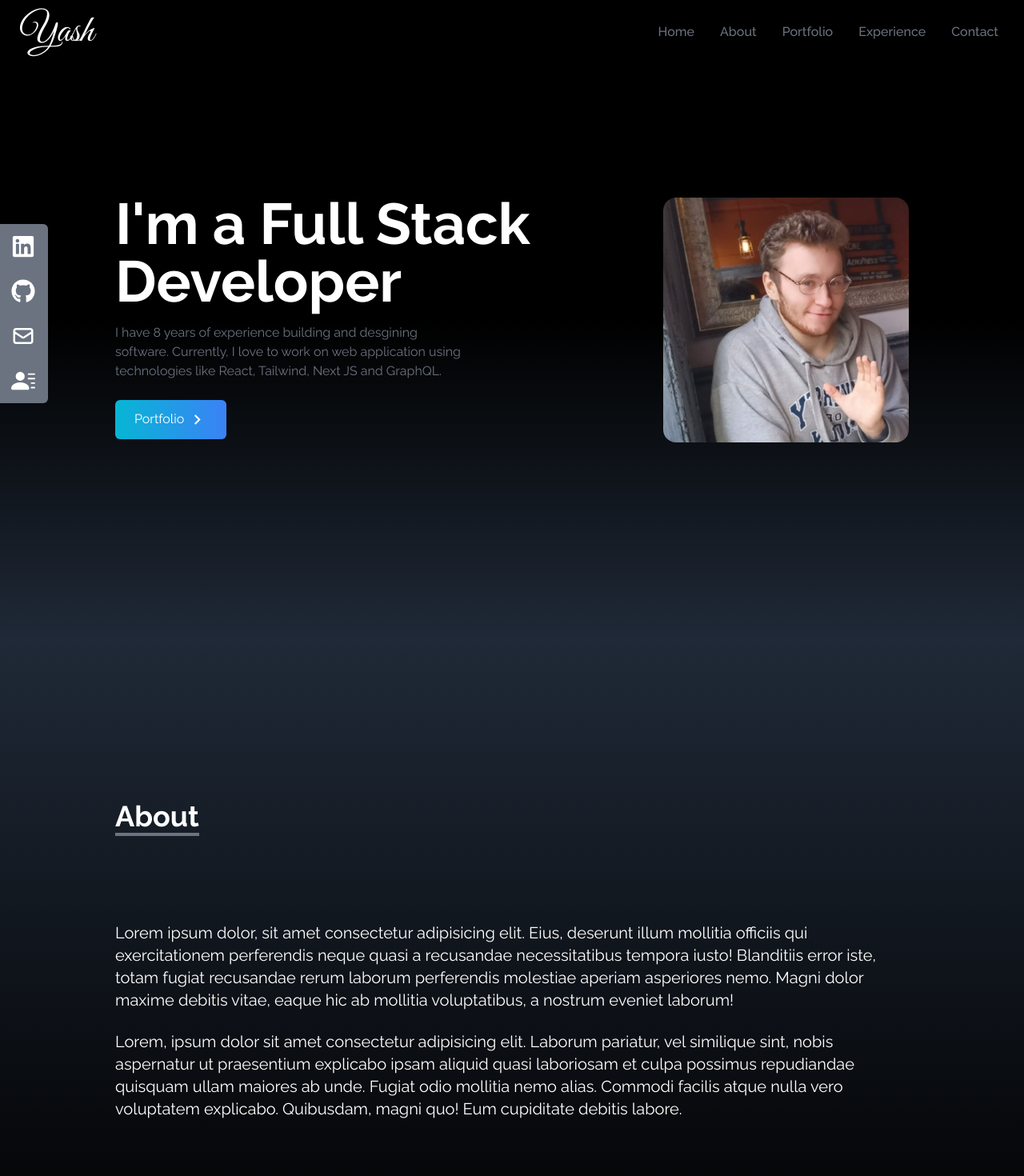
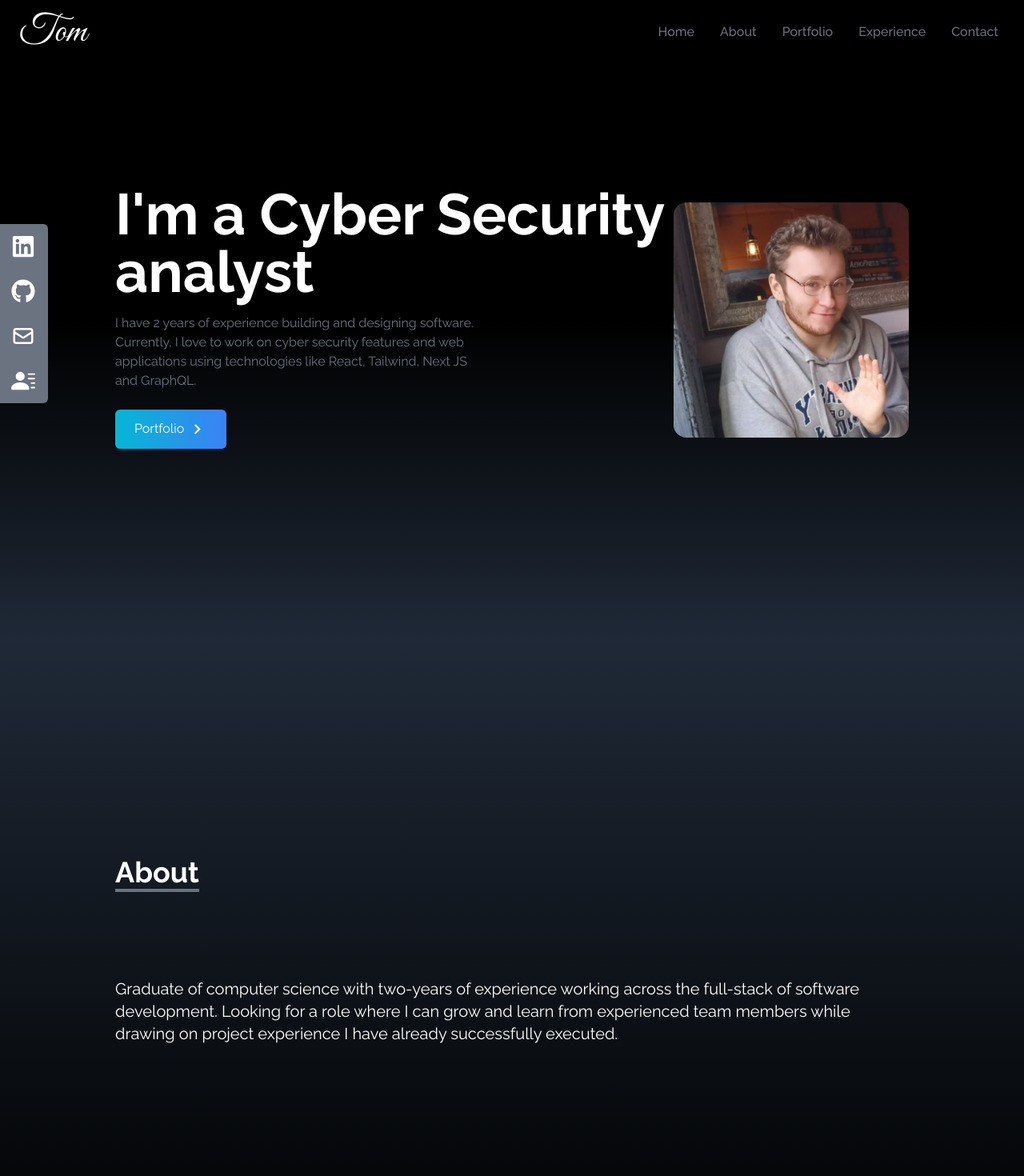
Before and after one commit to Tom-hcastle/portfolio, a React (Create React App) app: page / in a window 1280 px wide. Shown: the top 1470 px of the page at 80% size. Built offline with nearby package versions, Linux system fonts and the light colour scheme.

Commit message:
updating multiple .jsx files

```diff
--- a/src/components/About.jsx
+++ b/src/components/About.jsx
@@ -14,24 +14,12 @@ const About = () => {
         </div>
 
         <p className="text-xl mt-20">
-          Lorem ipsum dolor, sit amet consectetur adipisicing elit. Eius,
-          deserunt illum mollitia officiis qui exercitationem perferendis neque
-          quasi a recusandae necessitatibus tempora iusto! Blanditiis error
-          iste, totam fugiat recusandae rerum laborum perferendis molestiae
-          aperiam asperiores nemo. Magni dolor maxime debitis vitae, eaque hic
-          ab mollitia voluptatibus, a nostrum eveniet laborum!
+        Graduate of computer science with two-years of experience working across the full-stack of
+software development. Looking for a role where I can grow and learn from experienced team
+members while drawing on project experience I have already successfully executed.
         </p>
 
         <br />
-
-        <p className="text-xl">
-          Lorem, ipsum dolor sit amet consectetur adipisicing elit. Laborum
-          pariatur, vel similique sint, nobis aspernatur ut praesentium
-          explicabo ipsam aliquid quasi laboriosam et culpa possimus repudiandae
-          quisquam ullam maiores ab unde. Fugiat odio mollitia nemo alias.
-          Commodi facilis atque nulla vero voluptatem explicabo. Quibusdam,
-          magni quo! Eum cupiditate debitis labore.
-        </p>
       </div>
     </div>
   );
--- a/src/components/Home.jsx
+++ b/src/components/Home.jsx
@@ -12,11 +12,11 @@ const Home = () => {
       <div className="max-w-screen-lg mx-auto flex flex-col items-center justify-center h-full px-4 md:flex-row">
         <div className="flex flex-col justify-center h-full">
           <h2 className="text-4xl sm:text-7xl font-bold text-white">
-            I'm a Full Stack Developer
+            I'm a Cyber Security analyst
           </h2>
           <p className="text-gray-500 py-4 max-w-md">
-            I have 8 years of experience building and desgining software.
-            Currently, I love to work on web application using technologies like
+            I have 2 years of experience building and designing software.
+            Currently, I love to work on cyber security features and web applications using technologies like
             React, Tailwind, Next JS and GraphQL.
           </p>
 
--- a/src/components/NavBar.jsx
+++ b/src/components/NavBar.jsx
@@ -31,7 +31,7 @@ const NavBar = () => {
   return (
     <div className="flex justify-between items-center w-full h-20 px-4 text-white bg-black fixed">
       <div>
-        <h1 className="text-5xl font-signature ml-2">Yash</h1>
+        <h1 className="text-5xl font-signature ml-2">Tom</h1>
       </div>
 
       <ul className="hidden md:flex">
--- a/src/components/SocialLinks.jsx
+++ b/src/components/SocialLinks.jsx
@@ -12,7 +12,7 @@ const SocialLinks = () => {
           LinkedIn <FaLinkedin size={30} />
         </>
       ),
-      href: "https://linkedin.com",
+      href: "https://www.linkedin.com/in/tom-hardcastle-167466142/",
       style: "rounded-tr-md",
     },
     {
@@ -22,7 +22,7 @@ const SocialLinks = () => {
           GitHub <FaGithub size={30} />
         </>
       ),
-      href: "https://github.com/theyashpatel",
+      href: "https://github.com/Tom-hcastle",
     },
     {
       id: 3,
@@ -31,7 +31,7 @@ const SocialLinks = () => {
           Mail <HiOutlineMail size={30} />
         </>
       ),
-      href: "mailto:foo@gmail.com",
+      href: "t.hcastle66@gmail.com",
     },
     {
       id: 4,
```
Also changed, not shown: 2 other files (tests, documents, lock files or other folders).
